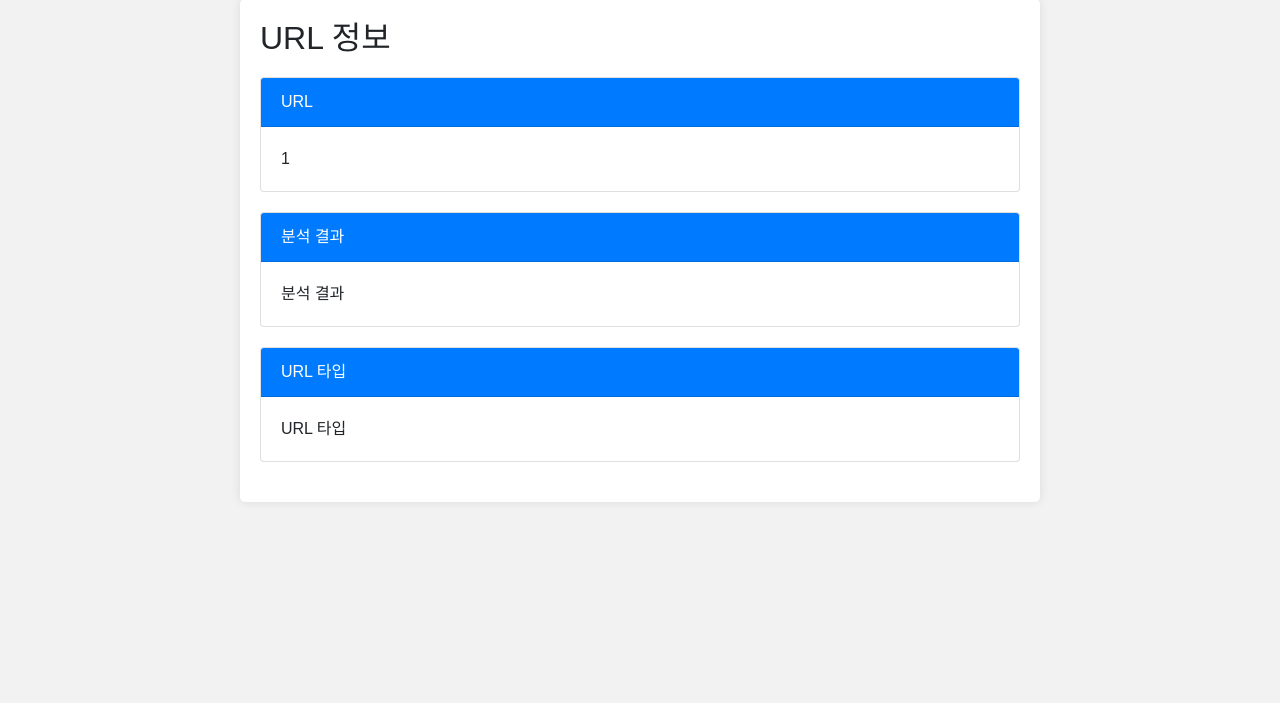
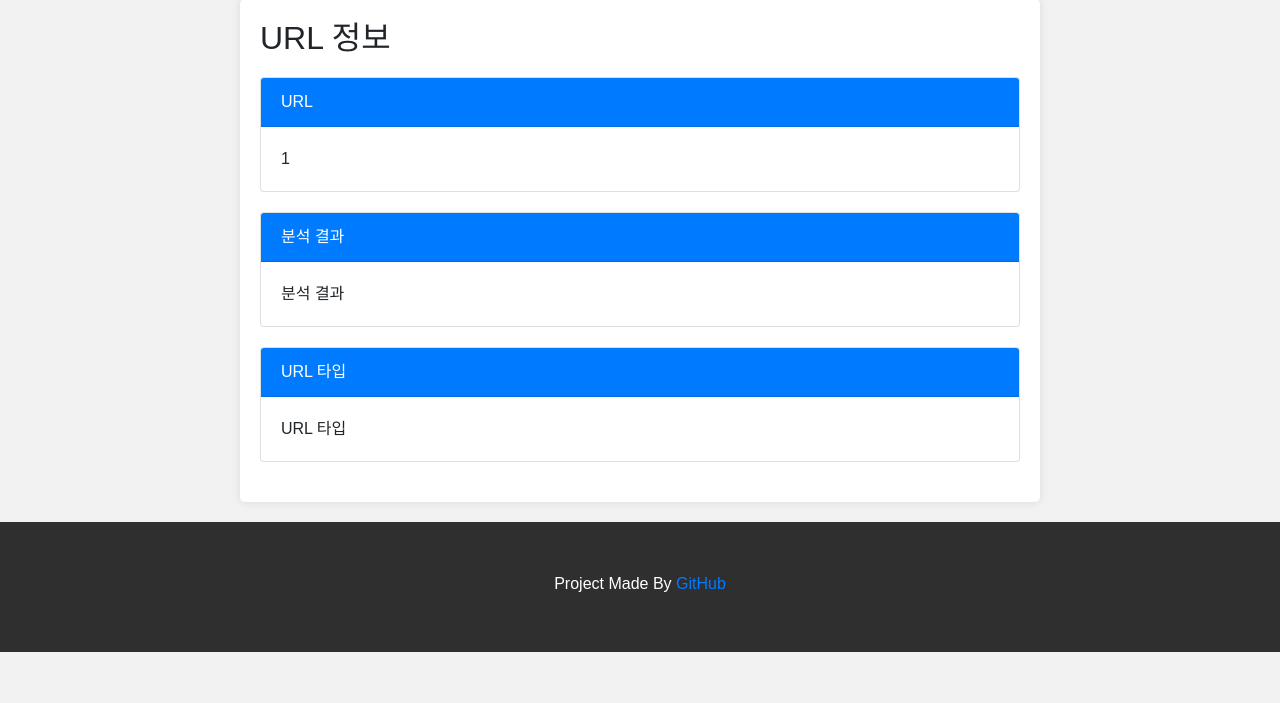
Before and after one commit to yonghoya/AI_Security_Network_Project, a Django app: page /output/1/ in a window 1280 px wide. Shown: the part 97-800 px from the top of the page. Run offline with Django 3.2, Linux system fonts and the light colour scheme; some libraries are stand-ins or nearby versions.

Commit message:
output-page footer 추가

```diff
--- a/templates/main/output.html
+++ b/templates/main/output.html
@@ -32,6 +32,14 @@
         }
         .card {
             margin-bottom: 20px;
+        }
+        .bg-4 {
+            background-color: #2f2f2f; /* Black Gray */
+            color: #fff;
+        }
+        .container-fluid {
+            padding-top: 50px;
+            padding-bottom: 40px;
         }
     </style>
 </head>
@@ -70,5 +78,9 @@
         </div>
 
     </div>
+
+    <footer class="container-fluid bg-4 text-center">
+        <p>Project Made By <a href="https://github.com/yonghoya/AI_Security_Network_Project.git">GitHub</a></p>
+    </footer>
 </body>
 </html>
```
